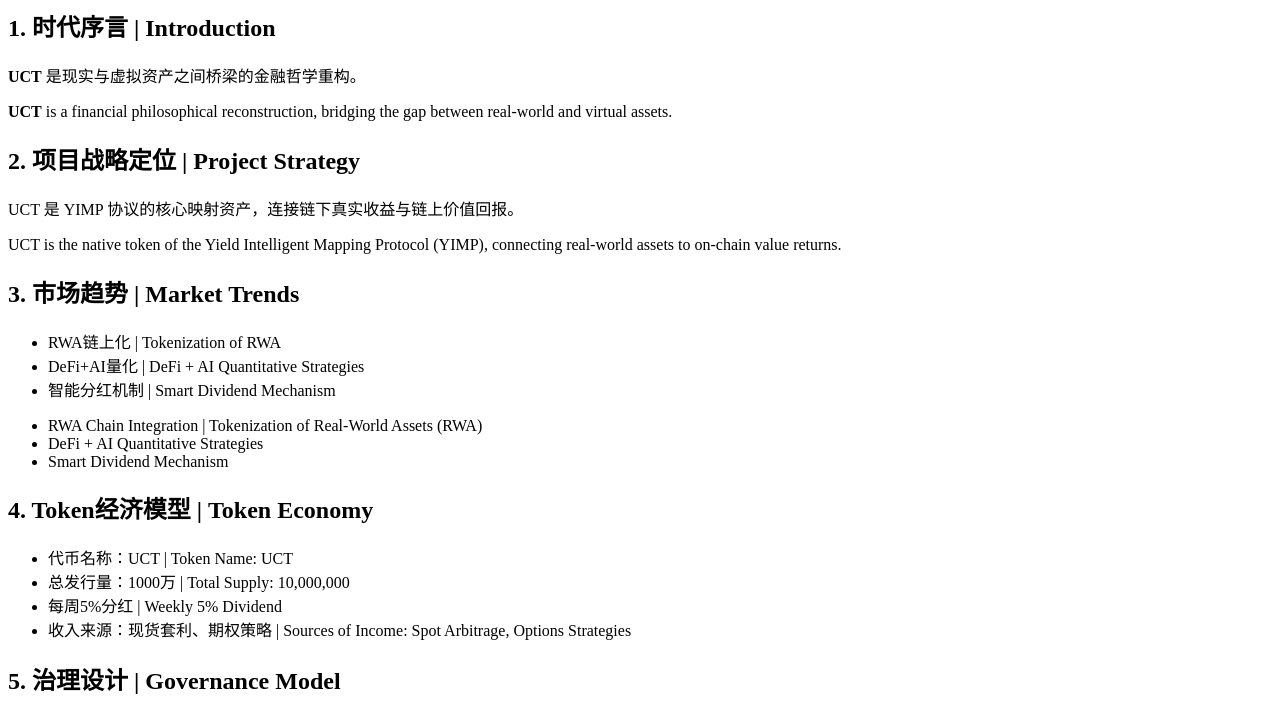
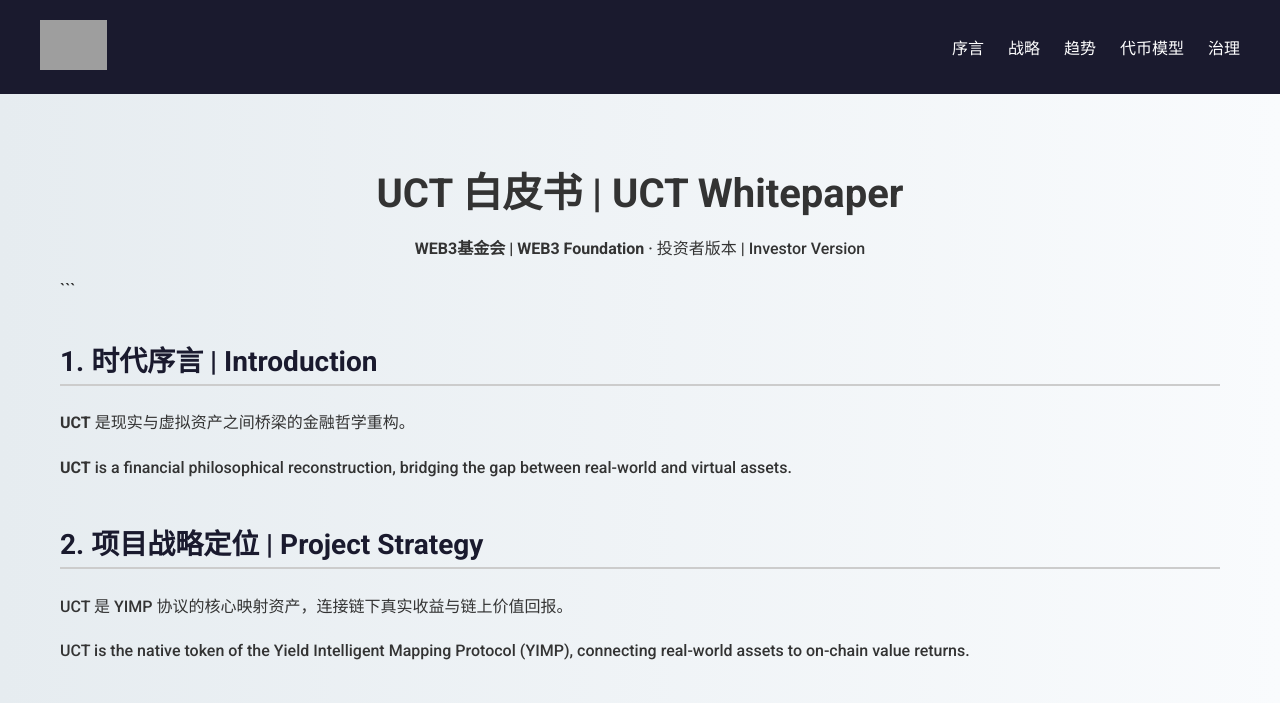
Before and after one commit to 998177nbCCC/uct-whitepaper, a plain HTML site: page index.html in a window 1280 px wide. Shown: the top 703 px of the page. Drawn offline with Linux system fonts and the light colour scheme; grey boxes are pictures that could not be loaded.

Commit message:
更新 UCT 白皮书页面样式
添加导航栏、Logo、美化字体样式，增强专业感

````diff
--- a/index.html
+++ b/index.html
@@ -1,3 +1,90 @@
+<!DOCTYPE html>
+
+<html lang="zh">
+<head>
+  <meta charset="UTF-8" />
+  <meta name="viewport" content="width=device-width, initial-scale=1.0"/>
+  <title>UCT Whitepaper</title>
+  <link href="https://fonts.googleapis.com/css2?family=Roboto:wght@300;500;700&display=swap" rel="stylesheet">
+  <style>
+    * {
+      box-sizing: border-box;
+    }
+    body {
+      font-family: 'Roboto', sans-serif;
+      margin: 0;
+      padding: 0;
+      background: linear-gradient(to right, #e6ecf0, #f9fbfd);
+      color: #333;
+    }
+    header {
+      background: #1a1a2e;
+      padding: 20px 40px;
+      color: white;
+      display: flex;
+      align-items: center;
+      justify-content: space-between;
+    }
+    header img {
+      height: 50px;
+    }
+    nav a {
+      color: white;
+      margin-left: 20px;
+      text-decoration: none;
+      font-weight: 500;
+    }
+    .container {
+      max-width: 1200px;
+      margin: auto;
+      padding: 40px 20px;
+    }
+    h1 {
+      font-size: 40px;
+      text-align: center;
+      margin-bottom: 10px;
+    }
+    h2 {
+      margin-top: 40px;
+      color: #1a1a2e;
+      font-size: 28px;
+      border-bottom: 2px solid #ccc;
+      padding-bottom: 5px;
+    }
+    p, ul {
+      font-size: 16px;
+      line-height: 1.8;
+    }
+    ul {
+      padding-left: 20px;
+    }
+    footer {
+      text-align: center;
+      padding: 20px;
+      background: #1a1a2e;
+      color: #ccc;
+    }
+  </style>
+</head>
+<body>
+  <header>
+    <div>
+      <img src="https://upload.wikimedia.org/wikipedia/commons/thumb/3/3f/Ethereum-icon-purple.svg/2048px-Ethereum-icon-purple.svg.png" alt="UCT Logo">
+    </div>
+    <nav>
+      <a href="#intro">序言</a>
+      <a href="#strategy">战略</a>
+      <a href="#trends">趋势</a>
+      <a href="#token">代币模型</a>
+      <a href="#governance">治理</a>
+    </nav>
+  </header>
+
+  <div class="container">
+    <h1>UCT 白皮书 | UCT Whitepaper</h1>
+    <p style="text-align: center;"><strong>WEB3基金会 | WEB3 Foundation</strong> · 投资者版本 | Investor Version</p>
+
+```
 <h2 id="intro">1. 时代序言 | Introduction</h2>
 <p><strong>UCT</strong> 是现实与虚拟资产之间桥梁的金融哲学重构。</p>
 <p><strong>UCT</strong> is a financial philosophical reconstruction, bridging the gap between real-world and virtual assets.</p>
@@ -31,3 +118,12 @@
 <p>Governance rights, yield rights, and proposal rights are separated, establishing a DAO consensus system.</p>
 
 <p>——WEB3基金会 | — WEB3 Foundation</p>
+```
+
+  </div>
+
+  <footer>
+    &copy; 2025 UCT Web3 Foundation. All rights reserved.
+  </footer>
+</body>
+</html>
````
